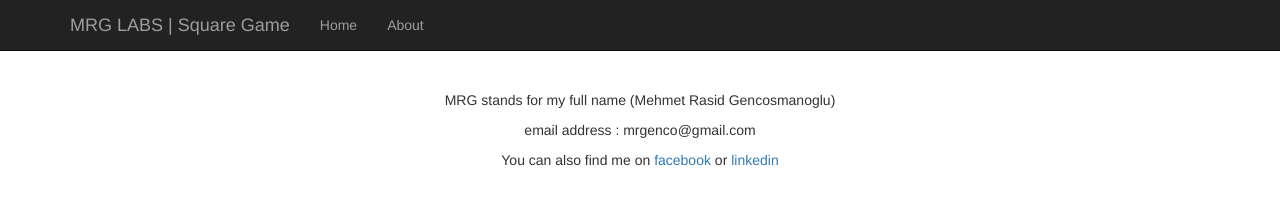
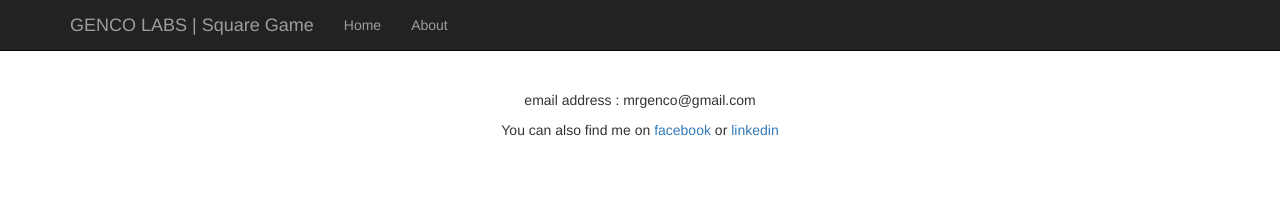
Before and after one commit to mrgenco/squaregame, a plain HTML site: page about.html in a window 1280 px wide. Drawn offline with nearby package versions, Linux system fonts and the light colour scheme.

Commit message:
small changes

```diff
--- a/about.html
+++ b/about.html
@@ -30,7 +30,7 @@
             <span class="icon-bar"></span>
             <span class="icon-bar"></span>
           </button>
-          <a class="navbar-brand" href="#">MRG LABS | Square Game</a>
+          <a class="navbar-brand" href="#">GENCO LABS | Square Game</a>
         </div>
 
         <div id="navbar" class="collapse navbar-collapse">
@@ -45,9 +45,6 @@
     <div class="container">
 
       <div class="starter-template">
-
-         <p>
-          MRG stands for my full name (Mehmet Rasid Gencosmanoglu)
 
          <p> email address : mrgenco@gmail.com </p>
 
```
Also changed, not shown: index.html (+2 -2 lines).
